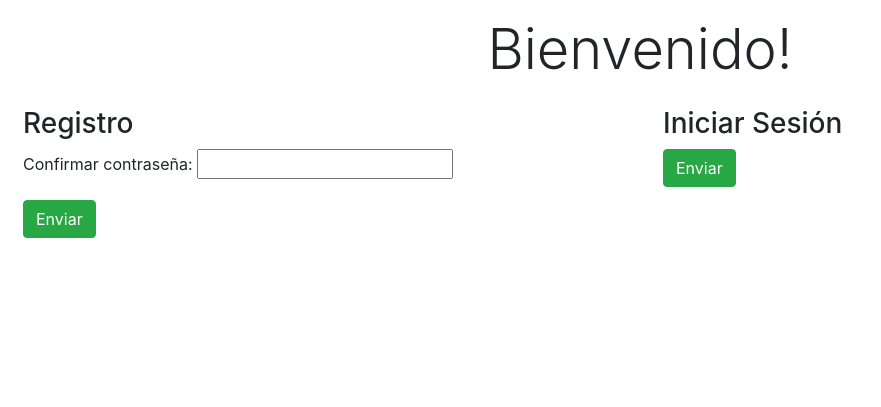
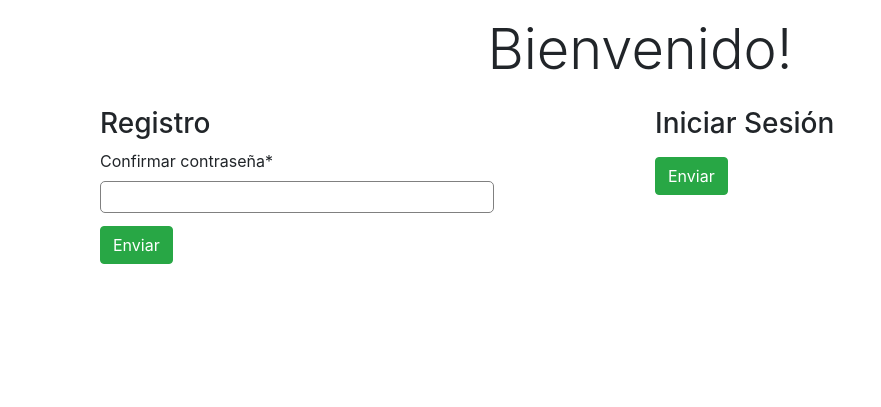
Before and after one commit to pag0dy/dojoreads, a Django app: page / in a window 1280 px wide. Shown: the top 407 px of the page, without its empty margins (0-881 px from the left). Run offline with Django 3.2, Linux system fonts and the light colour scheme; parts of the project's set-up code (start-up, migrations or seed data) failed here and were passed over; some libraries are stand-ins or nearby versions.

Commit message:
thirdcommit

```diff
--- /dev/null
+++ b/apps/user_app/static/css/style.css
@@ -0,0 +1,13 @@
+* {
+    margin:0;
+    padding:0;
+    border:0;
+}
+
+input {
+    width:75%;
+    height:2rem;
+    border: 1px solid grey;
+    border-radius: 5px;
+    margin-bottom: 5px;
+}
--- a/apps/user_app/templates/inicio.html
+++ b/apps/user_app/templates/inicio.html
@@ -5,15 +5,17 @@
     <meta http-equiv="X-UA-Compatible" content="IE=edge">
     <meta name="viewport" content="width=device-width, initial-scale=1.0">
     <link rel="stylesheet" href="https://cdn.jsdelivr.net/npm/bootstrap@4.6.0/dist/css/bootstrap.min.css" integrity="sha384-B0vP5xmATw1+K9KRQjQERJvTumQW0nPEzvF6L/Z6nronJ3oUOFUFpCjEUQouq2+l" crossorigin="anonymous">
+    {% load static %}
+    <link rel="stylesheet" href="{% static 'css/style.css' %}">
     <title>Inicio</title>
+    {% load crispy_forms_tags %}
 </head>
 <body>
     <header class="text-center p-3">
         <h1 class='display-4'>Bienvenido!</h1>
     </header>
-    <main class="d-flex">
-        <div class="col mx-2">
-            <h3>Registro</h3>
+    <main class="container">
+        <div class="col w-75">
             <div>
                 {% if messages %}
                     <ul class="messages">
@@ -23,22 +25,27 @@
                     </ul>
                 {% endif %}
             </div>
+        </div>
+        <div class="d-flex">
+            <div class="col">
+                <h3>Registro</h3>
                 <div class="form-group">
-                <form action="registrar" method="post">
+                    <form class="w-100" action="registrar" method="post">
                         {% csrf_token %}
-                    {{ reg_form.as_p }}
-                    <button type="submit" class="btn btn-success">Enviar</button>
+                        {{ reg_form|crispy }}
+                        <button type="submit" class="btn btn-success my-2">Enviar</button>
                     </form>
                 </div>
             </div>
-        <div class="col mx-2">
+            <div class="col">
                 <h3>Iniciar Sesión</h3>
                 <div class="form-group">
                     <form action="iniciar" method="post">
                         {% csrf_token %}
-                    {{ log_form.as_p }}
-                    <button type="submit" class="btn btn-success">Enviar</button>
+                        {{ log_form|crispy }}
+                        <button type="submit" class="btn btn-success my-2">Enviar</button>
                     </form>
+                </div>
             </div>
         </div>
     </main>
--- a/dojoreads/settings.py
+++ b/dojoreads/settings.py
@@ -40,7 +40,10 @@ INSTALLED_APPS = [
     'django.contrib.sessions',
     'django.contrib.messages',
     'django.contrib.staticfiles',
+    'crispy_forms',
 ]
+
+CRISPY_TEMPLATE_PACK = 'bootstrap'
 
 MIDDLEWARE = [
     'django.middleware.security.SecurityMiddleware',
```
Lines whose indentation alone changed are shown as unchanged.
